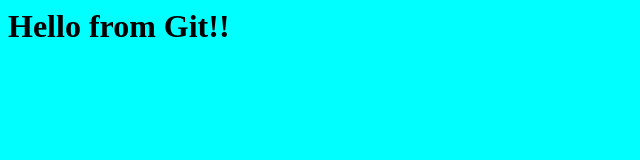
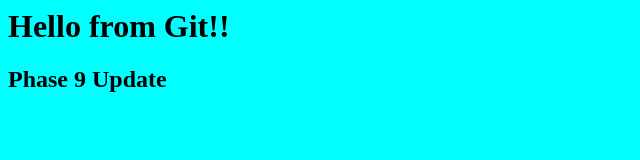
Before and after one commit to Bhargav312005/Test-website, a plain HTML site: page index.html in a window 1280 px wide. Shown: the whole page, without its empty margins (0-640 px from the left). Drawn offline with Linux system fonts and the light colour scheme.

Commit message:
Phase 9 update added

```diff
--- a/index.html
+++ b/index.html
@@ -1,5 +1,6 @@
 <html>
   <body style="background-color: aqua;">
     <h1>Hello from Git!!</h1>
+    <h2>Phase 9 Update</h2>
   </body>
 </html>
```
